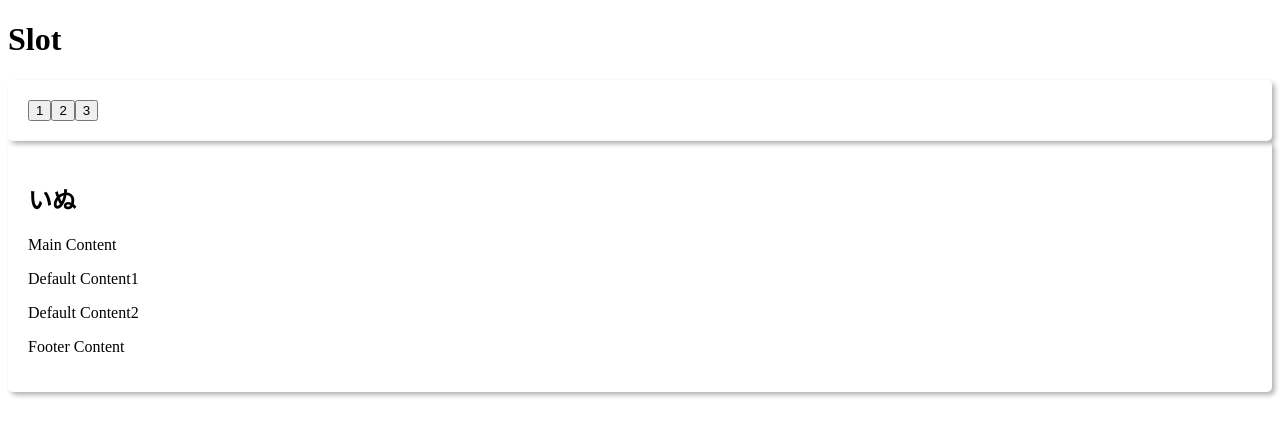
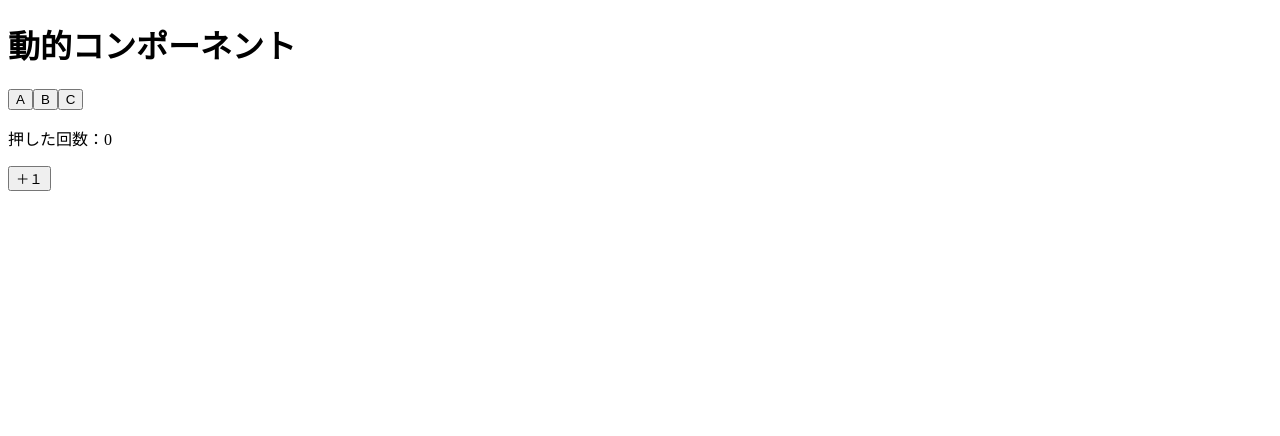
Before and after one commit to sawatch-fisherman/vuejs-2025-learning-log, a Vue app in the folder vuejs-2025-learning-log/: page / in a window 1280 px wide. Shown: the top 436 px of the page. Built offline with nearby package versions, Linux system fonts and the light colour scheme.

Commit message:
section-09-89

```diff
--- a/vuejs-2025-learning-log/src/App.vue
+++ b/vuejs-2025-learning-log/src/App.vue
@@ -1,31 +1,18 @@
 <script setup>
-import DefaultCard from './components/DefaultCard.vue'
+import { ref } from 'vue'
+import CompA from './components/CountNumber.vue'
+import CompB from './components/DefaultCard.vue'
+import CompC from './components/MenyCard.vue'
+const currentComp = ref(CompA)
 
 </script>
 <template>
-  <h1>Slot</h1>
-  <DefaultCard>
-    <!-- </slot name="default" />を子コンポーネントで定義していると、↓<p>タグのコンテンツが表示される。 -->
-    <!-- ちなみに<p>タグは、どこに複数書いても、ひとまとめにされて</slot name="default" />の定義位置になる -->
-    <p>Default Content1</p>
-    <!-- <template v-slot:header></template> -->
-    <!-- v-slot:headerと#headerは同じ意味。eslintは#の方を推奨。 -->
-    <!-- スロットプロップスは、子コンポーネントで定義していると、親コンポーネントで使用できる。 -->
-    <template #header="{ pageCount }">
-      <h2 v-if="pageCount === 1">いぬ</h2>
-      <h2 v-if="pageCount === 2">ねこ</h2>
-      <h2 v-if="pageCount === 3">とら</h2>
-    </template>
-    <template #main>
-      <p>Main Content</p>
-    </template>
-    <template #footer>
-      <p>Footer Content</p>
-    </template>
-    <!-- <p>タグは、どこに複数書いても、ひとまとめにされて</slot name="default" />の定義位置になる -->
-    <p>Default Content2</p>
-
-  </DefaultCard>
-  <!-- slotで定義しないとデフォルトのコンテンツが表示される。 -->
+  <h1>動的コンポーネント</h1>
+  <button @click="currentComp = CompA">A</button>
+  <button @click="currentComp = CompB">B</button>
+  <button @click="currentComp = CompC">C</button>
+  <!-- 動的にコンポーネントを入れ替えることができる -->
+  <!-- この状態だとブラウザのコンソールにエラーが表示されている -->
+  <component :is="currentComp" />
 
 </template>
```
